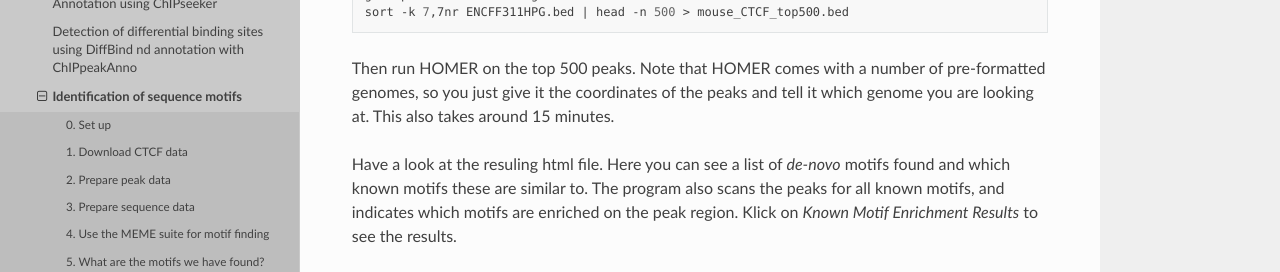
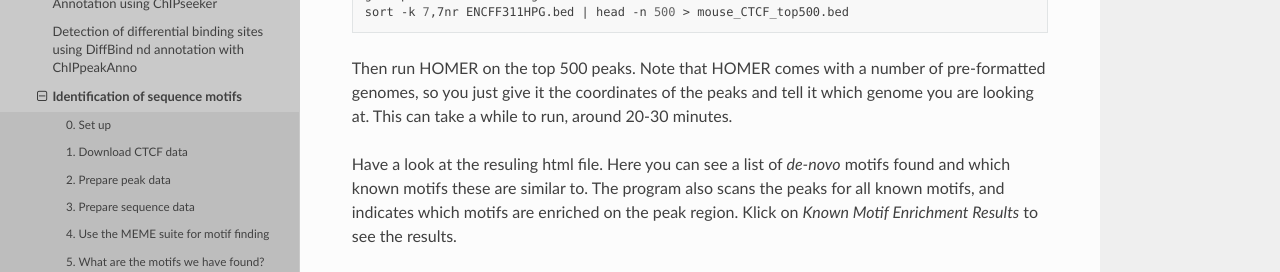
Before and after one commit to NBISweden/workshop-epigenomics-RTDs, a Sphinx documentation site: the page built from docs/content/tutorials/motifs/lab-motifs.rst, in a window 1280 px wide and 900 px high, scrolled down 5764 px. Shown: the part 306-578 px from the top of the window. Built offline with Sphinx 7.4.7 and the Read the Docs theme 2.0.0, drawn with Linux system fonts in a browser that asks for light colours.

Commit message:
add some text to motif lab

```diff
--- a/docs/content/tutorials/motifs/lab-motifs.rst
+++ b/docs/content/tutorials/motifs/lab-motifs.rst
@@ -274,7 +274,7 @@ Finally, we will try another popular motif finding software, HOMER. Here we will
 	sort -k 7,7nr ENCFF311HPG.bed | head -n 500 > mouse_CTCF_top500.bed
 
 
-Then run HOMER on the top 500 peaks. Note that HOMER comes with a number of pre-formatted genomes, so you just give it the coordinates of the peaks and tell it which genome you are looking at. This also takes around 15 minutes.
+Then run HOMER on the top 500 peaks. Note that HOMER comes with a number of pre-formatted genomes, so you just give it the coordinates of the peaks and tell it which genome you are looking at. This can take a while to run, around 20-30 minutes.
 
 Have a look at the resuling html file. Here you can see a list of *de-novo* motifs found and which known motifs these are similar to. The program also scans the peaks for all known motifs, and indicates which motifs are enriched on the peak region. Klick on *Known Motif Enrichment Results* to see the results.
 
```
